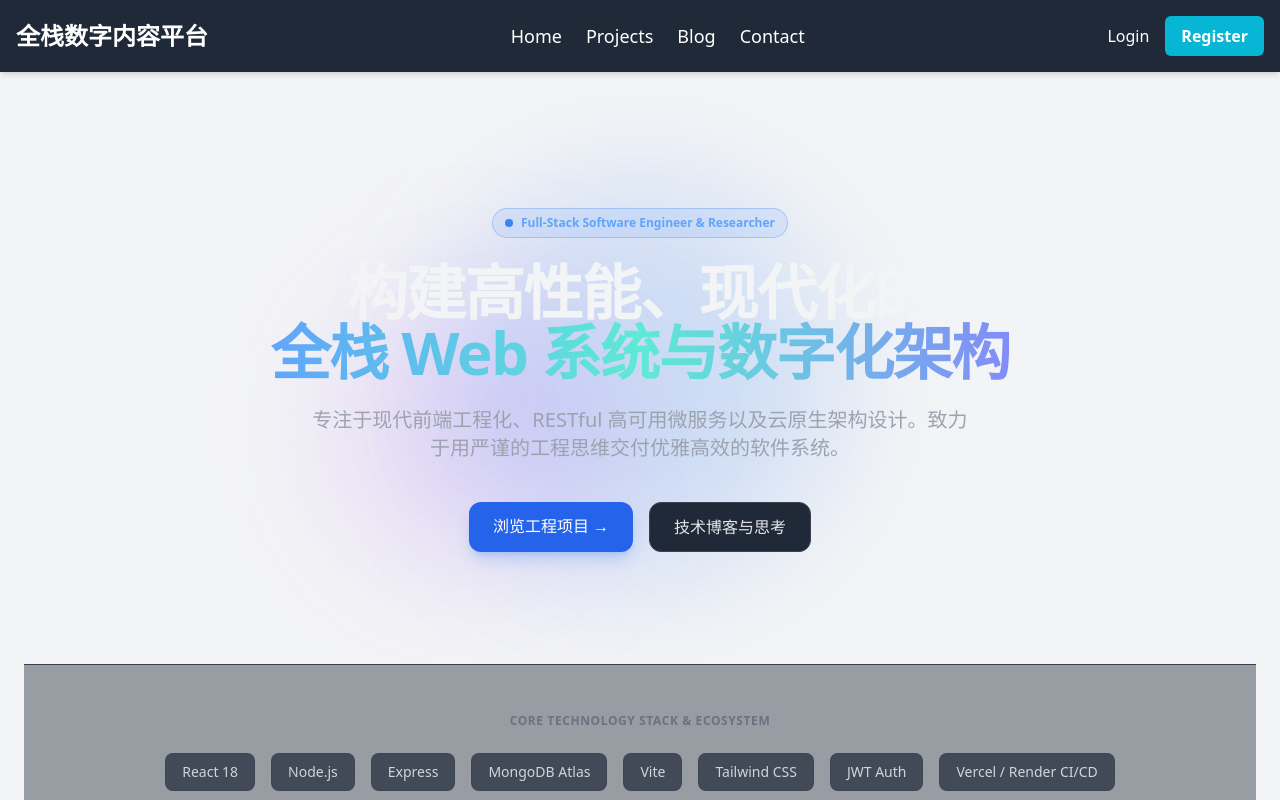
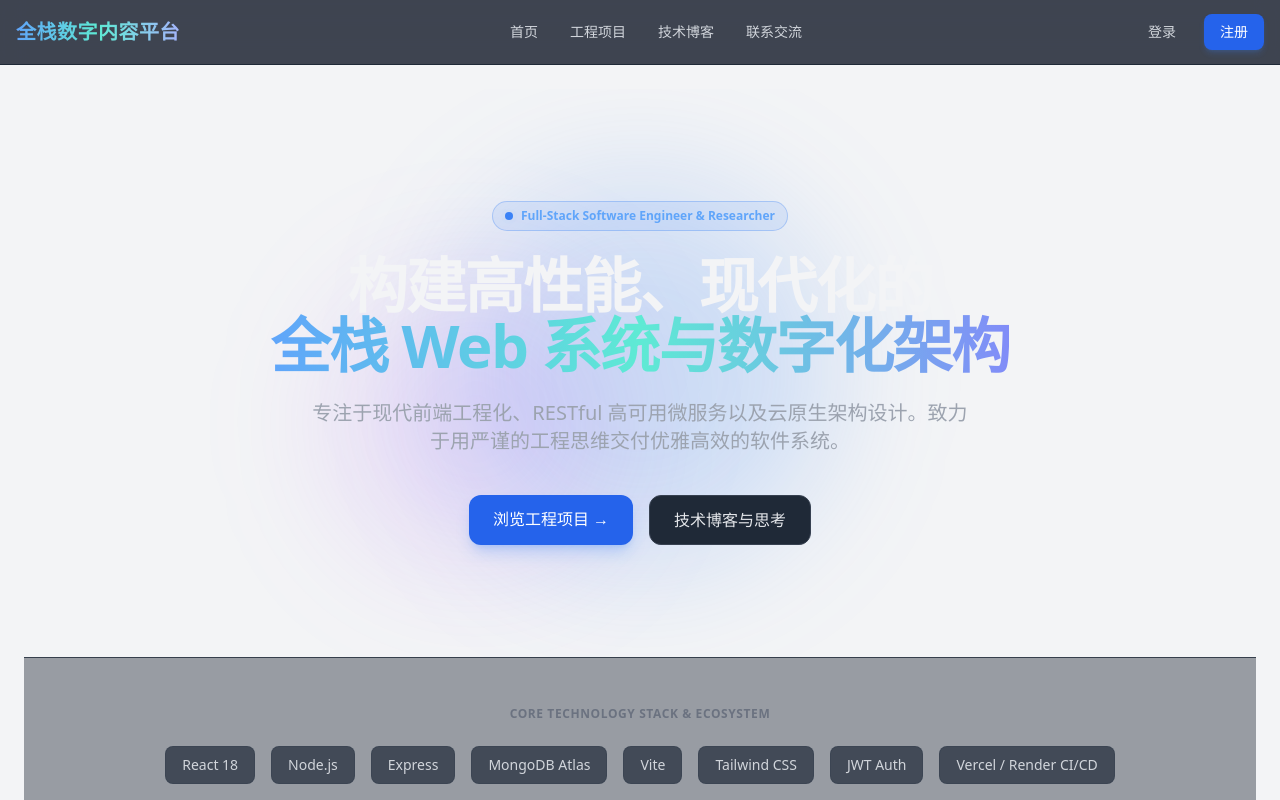
Before and after one commit to yes670/Portfolio, a React (Vite) app: page / in a window 1280 px wide. Shown: the top 800 px of the page. Built offline with nearby package versions, Linux system fonts and the light colour scheme; no server answers; a web font is replaced by a local one.

Commit message:
Header.jsx

```diff
--- a/src/components/Header.jsx
+++ b/src/components/Header.jsx
@@ -1,40 +1,65 @@
-// src/components/Header.jsx
 import React from 'react';
-import { Link, NavLink } from 'react-router-dom';
-import { useAuth } from '../context/AuthContext';
+import { Link, useNavigate } from 'react-router-dom';
 
 export default function Header() {
-  const { token, logout } = useAuth();
-  const activeLinkStyle = { /* ... 样式保持不变 ... */ };
+  const navigate = useNavigate();
+  const token = localStorage.getItem('token');
+
+  const handleLogout = () => {
+    localStorage.removeItem('token');
+    localStorage.removeItem('user');
+    navigate('/login');
+  };
 
   return (
-    <header className="bg-gray-800 text-white shadow-md sticky top-0 z-50">
-      <nav className="container mx-auto px-4 py-4 flex justify-between items-center">
-        <Link to="/" className="text-2xl font-bold hover:text-cyan-400 transition-colors">
+    <header className="sticky top-0 z-50 backdrop-blur-md bg-gray-900/80 border-b border-gray-800 text-gray-100">
+      <div className="container mx-auto px-4 h-16 flex items-center justify-between">
+        {/* Logo 区域 */}
+        <Link
+          to="/"
+          className="text-xl font-extrabold tracking-wide bg-gradient-to-r from-blue-400 via-teal-300 to-indigo-300 bg-clip-text text-transparent hover:opacity-90 transition"
+        >
           全栈数字内容平台
         </Link>
-        <div className="hidden md:flex items-center space-x-6 text-lg">
-          <NavLink to="/" /* ... */>Home</NavLink>
-          <NavLink to="/projects" /* ... */>Projects</NavLink>
-          <NavLink to="/blog" /* ... */>Blog</NavLink>
-          <NavLink to="/contact" /* ... */>Contact</NavLink>
-        </div>
-        <div className="flex items-center space-x-4">
+
+        {/* 主导航菜单 */}
+        <nav className="hidden md:flex items-center space-x-8 text-sm font-medium text-gray-300">
+          <Link to="/" className="hover:text-blue-400 transition">首页</Link>
+          <Link to="/projects" className="hover:text-blue-400 transition">工程项目</Link>
+          <Link to="/blog" className="hover:text-blue-400 transition">技术博客</Link>
+          <Link to="/contact" className="hover:text-blue-400 transition">联系交流</Link>
+          {token && (
+            <Link to="/admin" className="text-amber-400 hover:text-amber-300 transition">管理后台</Link>
+          )}
+        </nav>
+
+        {/* 用户登录 / 注册按钮 */}
+        <div className="flex items-center space-x-3">
           {token ? (
-            <>
-              <Link to="/admin" className="hover:text-cyan-400 font-semibold">Dashboard</Link>
-              <button onClick={logout} className="bg-red-500 hover:bg-red-600 px-4 py-2 rounded-md font-bold transition-colors">
-                Logout
-              </button>
-            </>
+            <button
+              onClick={handleLogout}
+              className="text-sm px-4 py-2 rounded-lg bg-gray-800 hover:bg-gray-700 text-red-400 border border-gray-700 transition"
+            >
+              退出登录
+            </button>
           ) : (
             <>
-              <Link to="/login" className="hover:text-cyan-400">Login</Link>
-              <Link to="/register" className="bg-cyan-500 hover:bg-cyan-600 text-white font-bold py-2 px-4 rounded-md transition-colors">Register</Link>
+              <Link
+                to="/login"
+                className="text-sm px-4 py-2 rounded-lg text-gray-300 hover:text-white transition"
+              >
+                登录
+              </Link>
+              <Link
+                to="/register"
+                className="text-sm px-4 py-2 rounded-lg bg-blue-600 hover:bg-blue-500 text-white font-medium shadow-md shadow-blue-500/20 transition"
+              >
+                注册
+              </Link>
             </>
           )}
         </div>
-      </nav>
+      </div>
     </header>
   );
 }
```
